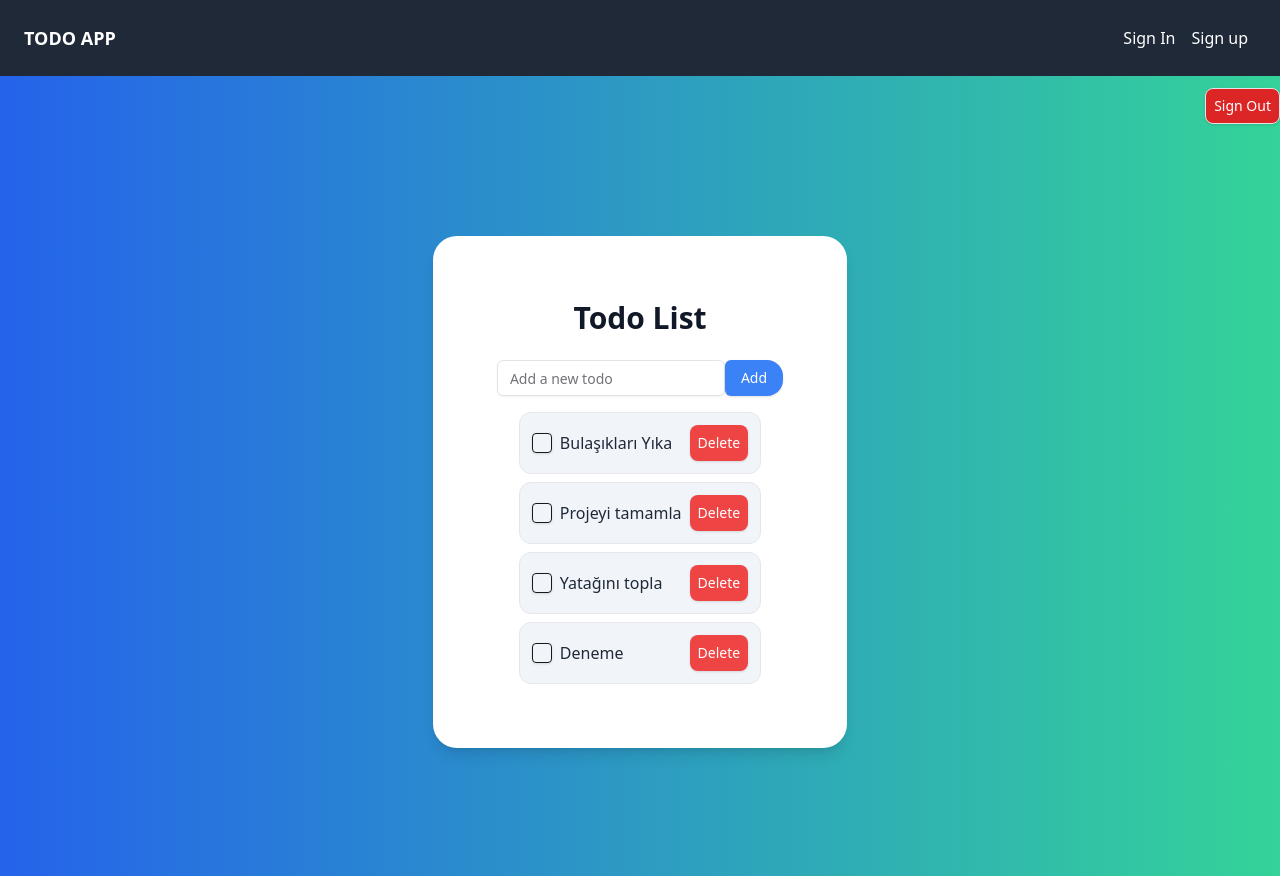
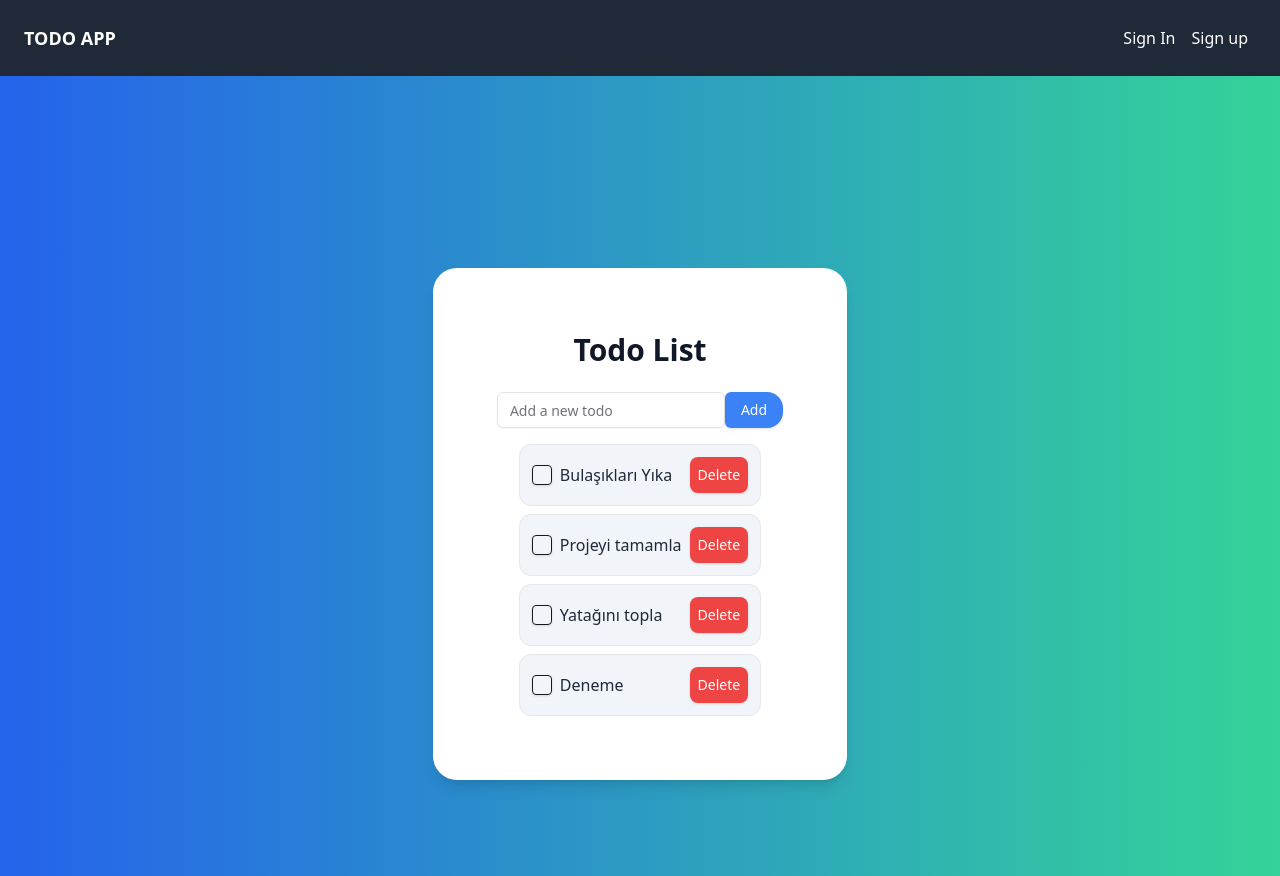
Before and after one commit to Batuhanseyman/todo-app, a Next.js app in the folder frontend/todo-app/: page /todo in a window 1280 px wide. Built offline with nearby package versions, Linux system fonts and the light colour scheme; no server answers.

Commit message:
update todo page.tsx

```diff
--- a/frontend/todo-app/app/(home)/todo/page.tsx
+++ b/frontend/todo-app/app/(home)/todo/page.tsx
@@ -1,31 +1,12 @@
 import React from 'react'
 import {Button} from '@/components/ui/button'
 import TodoCard from '@/components/todo/TodoCard'
-import { useRouter } from 'next/router'
-import { logoutUser } from '@/firebase/firebaseAuthService'
+
 
 const page = () => {
-  const router = useRouter();
-
-  const handleSignOut = async () => {
-    try {
-      await logoutUser();
-      console.log("Kullanıcı çıkışı başarılı.");
-      router.push("/login");
-    } catch (error) {
-      console.error("Çıkış hatası:", error);
-    }
-  };
-
 
   return (
-    <div className='min-h-screen  w-full flex flex-col items-center  bg-gradient-to-r from-blue-600 to-emerald-400'>
-      <div className="self-end mb-4 mt-3">
-        <Button className="border rounded-lg bg-red-600 text-center p-2
-         text-white hover:bg-red-700" onClick={handleSignOut}>
-          Sign Out
-         </Button>
-      </div>
+    <div className='min-h-screen  w-full flex flex-col items-center justify-center  bg-gradient-to-r from-blue-600 to-emerald-400'>
       <TodoCard></TodoCard>
     </div>
   )
```
